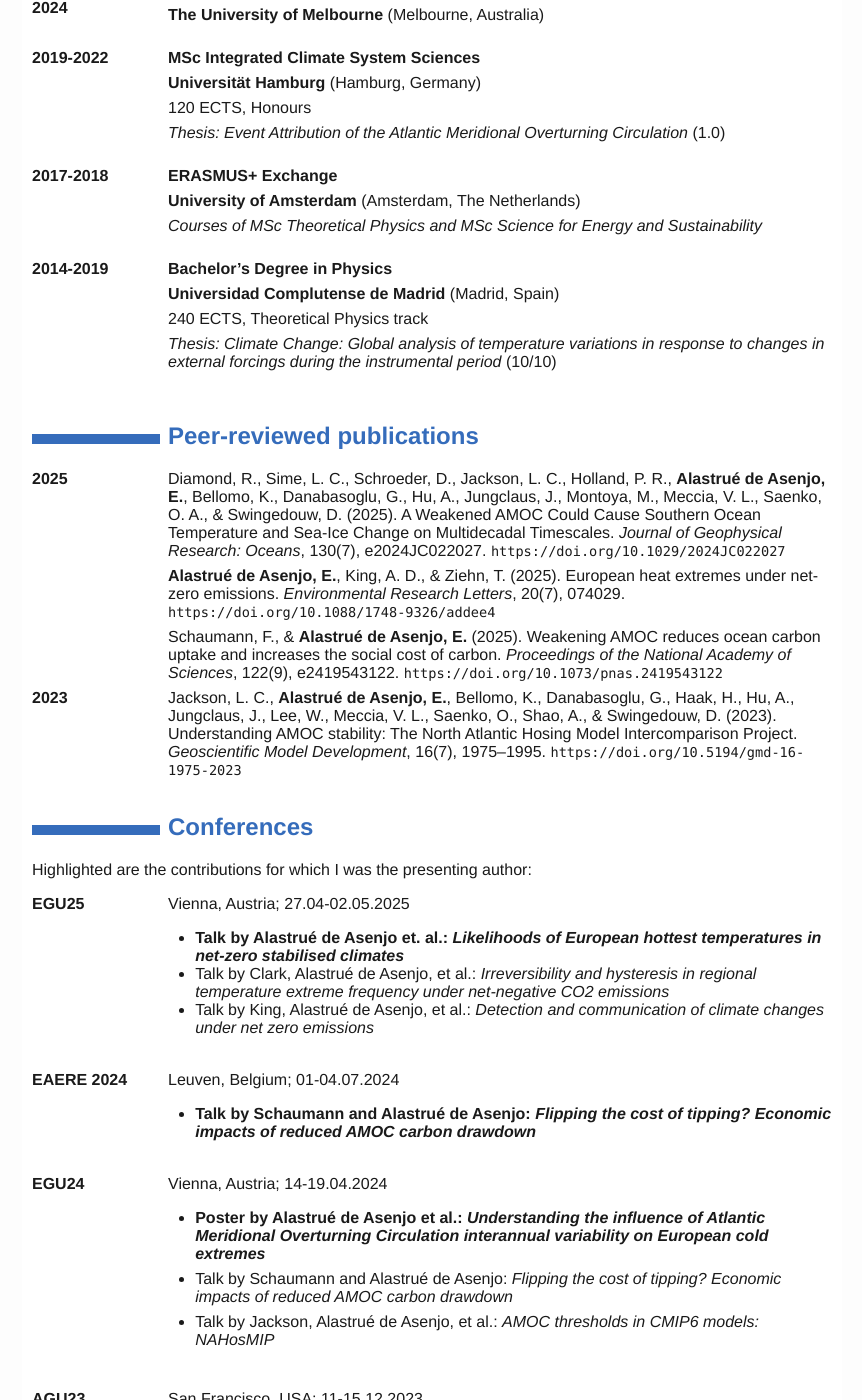
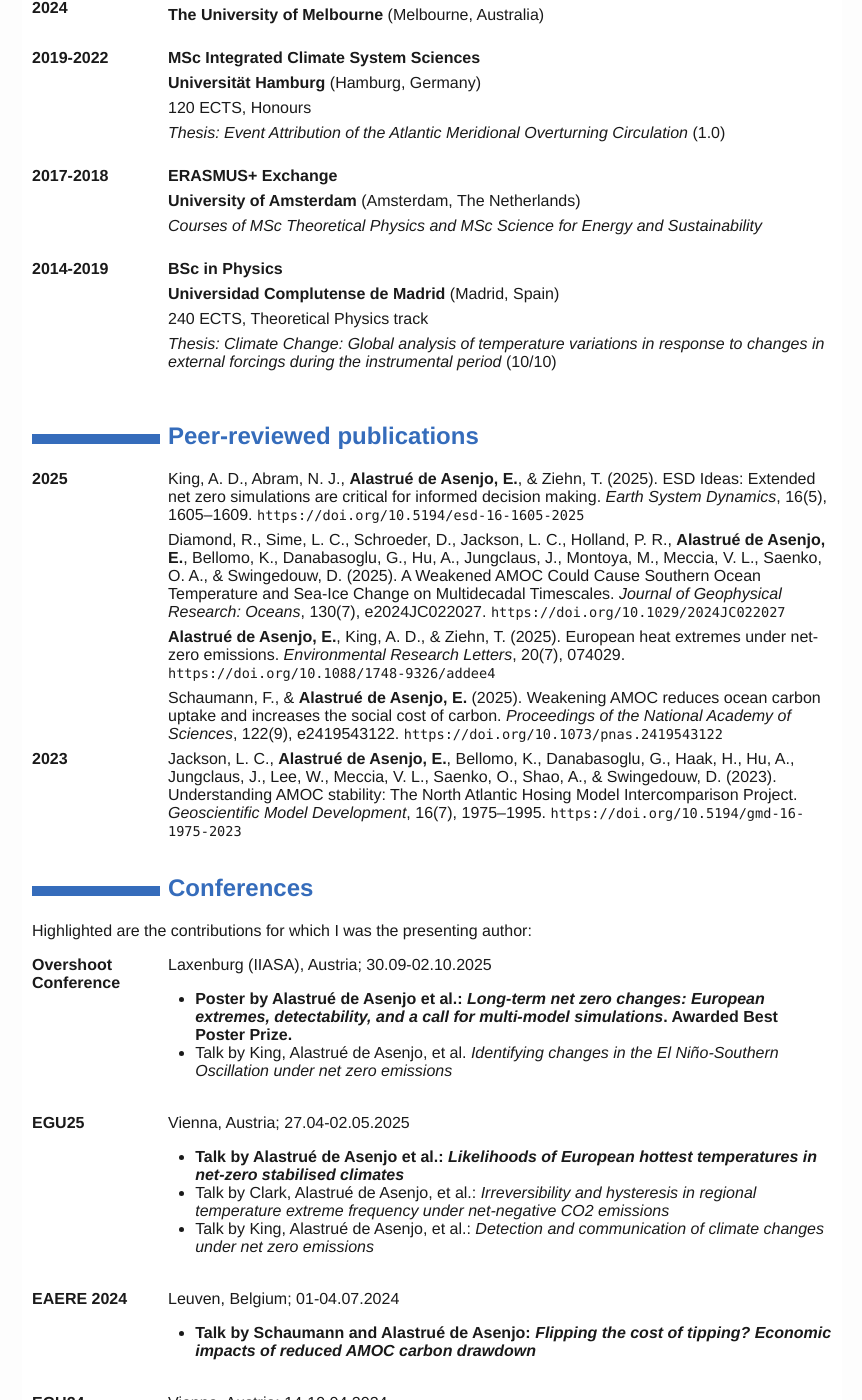
Before and after one commit to edualas/edualas.github.io, a Jekyll site: the page files/resume.html, which Jekyll copies as it is, in a window 1280 px wide and 1400 px high, scrolled down 456 px. Shown: the whole window, without its empty margins (208-1070 px from the left). Built offline with Jekyll 4.4.1, drawn with Linux system fonts in a browser that asks for light colours; some of the changed text lies outside the part shown.

Commit message:
Add files via upload

```diff
--- a/files/resume.html
+++ b/files/resume.html
@@ -319,7 +319,7 @@ Sustainability</em>
 </dd>
 <dt>2014-2019</dt>
 <dd>
-<p><strong>Bachelor’s Degree in Physics</strong></p>
+<p><strong>BSc in Physics</strong></p>
 <p><strong>Universidad Complutense de Madrid</strong> (Madrid,
 Spain)</p>
 <p>240 ECTS, Theoretical Physics track</p>
@@ -335,13 +335,19 @@ period</em> (10/10)
 <dl>
 <dt>2025</dt>
 <dd>
-Diamond, R., Sime, L. C., Schroeder, D., Jackson, L. C., Holland, P. R.,
-<strong>Alastrué de Asenjo, E.</strong>, Bellomo, K., Danabasoglu, G.,
-Hu, A., Jungclaus, J., Montoya, M., Meccia, V. L., Saenko, O. A., &amp;
-Swingedouw, D. (2025). A Weakened AMOC Could Cause Southern Ocean
+King, A. D., Abram, N. J., <strong>Alastrué de Asenjo, E.</strong>,
+&amp; Ziehn, T. (2025). ESD Ideas: Extended net zero simulations are
+critical for informed decision making. <em>Earth System Dynamics</em>,
+16(5), 1605–1609. <code>https://doi.org/10.5194/esd-16-1605-2025</code>
+</dd>
+<dd>
+<p>Diamond, R., Sime, L. C., Schroeder, D., Jackson, L. C., Holland, P.
+R., <strong>Alastrué de Asenjo, E.</strong>, Bellomo, K., Danabasoglu,
+G., Hu, A., Jungclaus, J., Montoya, M., Meccia, V. L., Saenko, O. A.,
+&amp; Swingedouw, D. (2025). A Weakened AMOC Could Cause Southern Ocean
 Temperature and Sea-Ice Change on Multidecadal Timescales. <em>Journal
 of Geophysical Research: Oceans</em>, 130(7), e2024JC022027.
-<code>https://doi.org/10.1029/2024JC022027</code>
+<code>https://doi.org/10.1029/2024JC022027</code></p>
 </dd>
 <dd>
 <p><strong>Alastrué de Asenjo, E.</strong>, King, A. D., &amp; Ziehn, T.
@@ -370,11 +376,25 @@ AMOC stability: The North Atlantic Hosing Model Intercomparison Project.
 <p>Highlighted are the contributions for which I was the presenting
 author:</p>
 <dl>
+<dt>Overshoot Conference</dt>
+<dd>
+<p>Laxenburg (IIASA), Austria; 30.09-02.10.2025</p>
+<ul>
+<li><strong>Poster by Alastrué de Asenjo et al.: <em>Long-term net zero
+changes: European extremes, detectability, and a call for multi-model
+simulations</em>. Awarded Best Poster Prize. </strong></li>
+<li>Talk by King, Alastrué de Asenjo, et al. <em>Identifying changes in
+the El Niño-Southern Oscillation under net zero emissions</em>
+<p>
+
+</p></li>
+</ul>
+</dd>
 <dt>EGU25</dt>
 <dd>
 <p>Vienna, Austria; 27.04-02.05.2025</p>
 <ul>
-<li><strong>Talk by Alastrué de Asenjo et. al.: <em>Likelihoods of
+<li><strong>Talk by Alastrué de Asenjo et al.: <em>Likelihoods of
 European hottest temperatures in net-zero stabilised climates</em>
 </strong></li>
 <li>Talk by Clark, Alastrué de Asenjo, et al.: <em>Irreversibility and
@@ -434,7 +454,7 @@ Drawdown and its Effect on the Social Cost of Carbon</em></p>
 <dd>
 <p>Berlin, Germany; 11-20.07.2023</p>
 <ul>
-<li><strong>Talk by Alastrué de Asenjo et. al.: <em>Anthropogenic
+<li><strong>Talk by Alastrué de Asenjo et al.: <em>Anthropogenic
 greenhouse gases emerging as necessary for modelled AMOC low
 strengths</em> </strong>
 <p>
@@ -448,7 +468,7 @@ strengths</em> </strong>
 <ul>
 <li><p><strong>Talk by Alastrué de Asenjo et al.: <em>Causal attribution
 of low AMOC strengths to anthropogenic influence</em> </strong></p></li>
-<li><p>Talk by Jackson, Alastrué de Asenjo, et al.: <em>AMOC thresholds
+<li><p>Talk by Jackson, Alastrué de Asenjo et al.: <em>AMOC thresholds
 in CMIP6 models: NAHosMIP</em></p></li>
 </ul>
 </dd>
```
